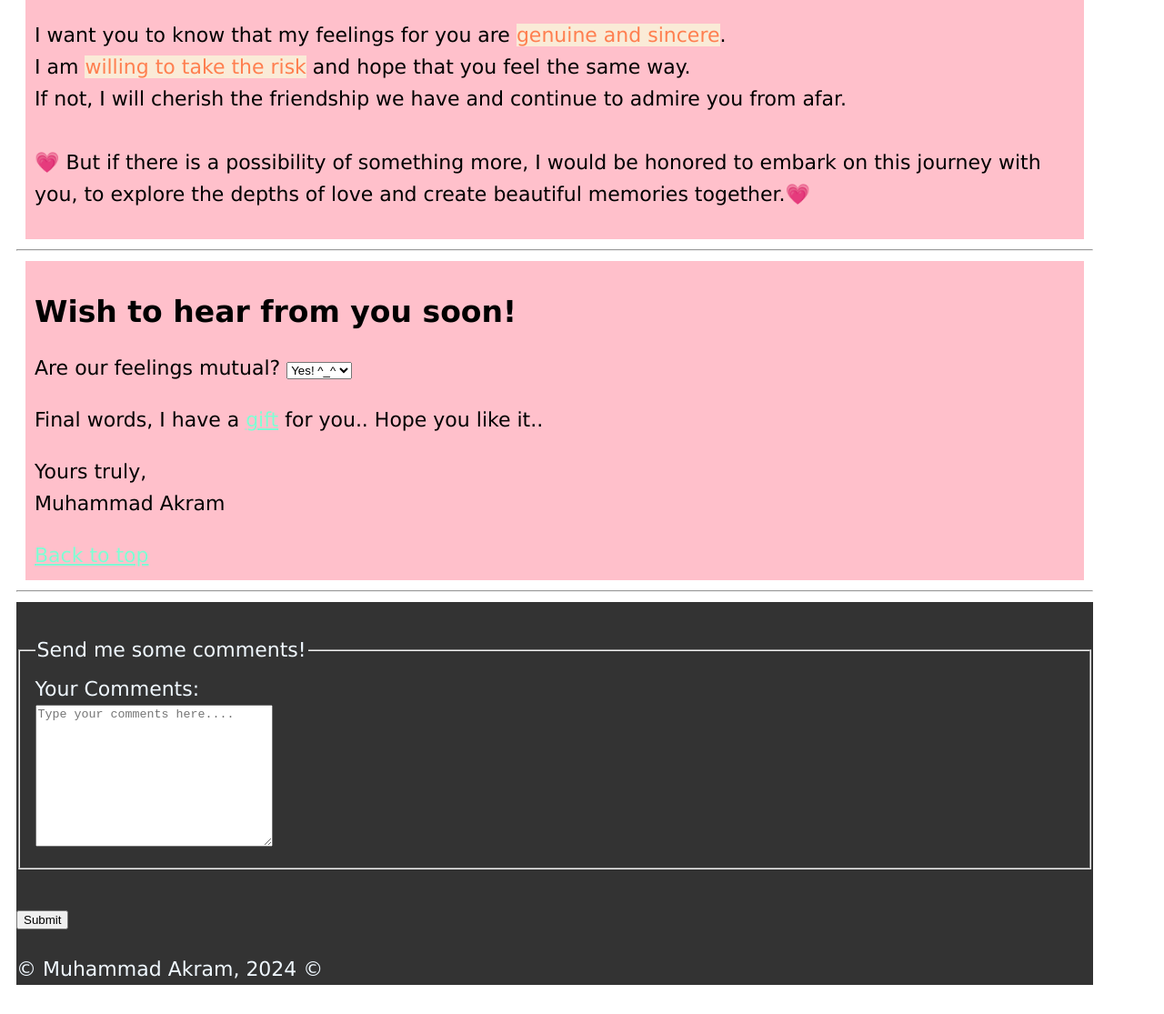
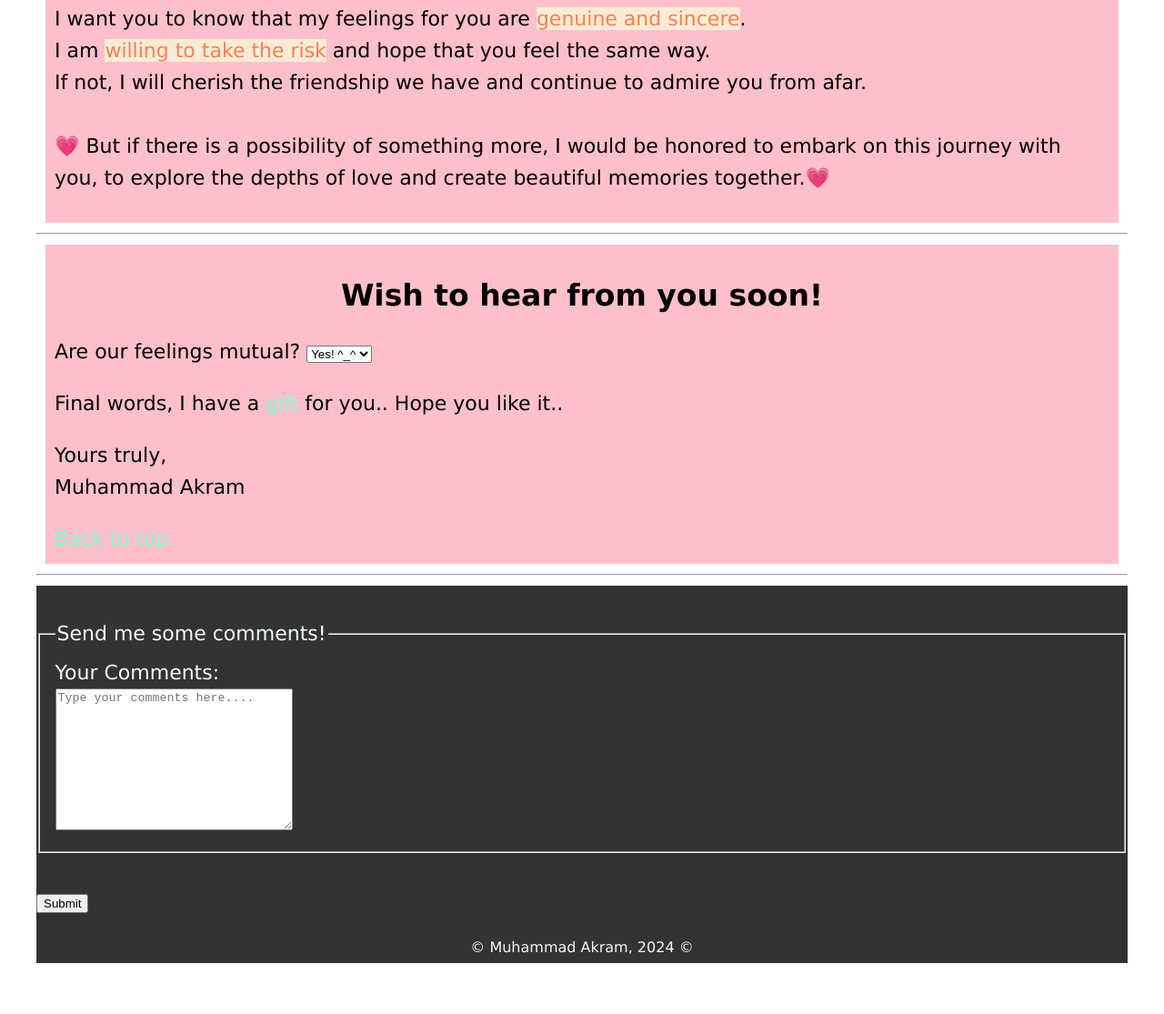
Before and after one commit to MarkaReus11/ocb-week-1, a plain HTML site: page index.html in a window 1280 px wide. Shown: the part 1142-2257 px from the top of the page at 91% size. After the commit the page ends 2217 px from the top, so only its background shows below. Drawn offline with Linux system fonts and the light colour scheme.

Commit message:
kasi center

```diff
--- a/index.html
+++ b/index.html
@@ -10,9 +10,8 @@
         <link rel="icon" href="love.png" type="image/x-icon">
         <style>
 
-            html {
-                box-sizing:border-box;
-                margin: 10px;
+            body {
+                margin: auto;
                 padding: 0;
                 max-width: 1200px;
                 font-size: 22px;
@@ -36,14 +35,23 @@
                 padding: 10px;
             }
 
+            h2 {
+                text-align: center;
+            }
+
             #footer {
                 background-color: #333;
                 color:aliceblue;
-                font: 18px;
+            }
+
+            #footer p {
+                text-align: center;
+                font-size: 1rem;
             }
 
             a {
                 color:aquamarine;
+                text-decoration: none;
             }
 
             a:hover, a:active {
@@ -135,7 +143,7 @@
                     </select>
                 </p>
             </form>
-            <p>Final words, I have a <a href="https://www.youtube.com/watch?v=b88SWswbk7M">gift</a> for you.. Hope you like it..</p>
+            <p>Final words, I have a <a href="https://www.youtube.com/watch?v=b88SWswbk7M" target="_blank">gift</a> for you.. Hope you like it..</p>
             <p>
                 Yours truly,<br>
                 Muhammad Akram
```
